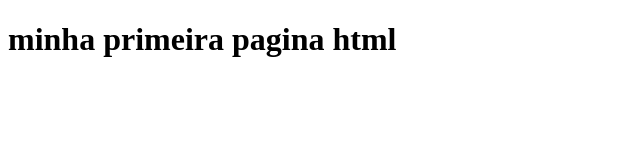
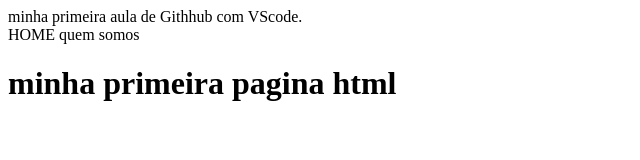
Before and after one commit to 4rtur2269/aula-1-, a plain HTML site: page index.html in a window 1280 px wide. Shown: the whole page, without its empty margins (0-640 px from the left). Drawn offline with Linux system fonts and the light colour scheme.

Commit message:
criaçâo do header

```diff
--- a/index.html
+++ b/index.html
@@ -6,6 +6,15 @@
     <title>minha primrira pagina html</title>
 </head>
 <body>
+    <header class="cabecalho"
+    <h1 class=="cabecalho__titulo">minha primeira aula de Githhub com VScode.
+        <nav class="cabecalho__menu>
+            <a href="#">HOME</a>
+            <a hreff=="#"> quem somos</a>
+        </nav>
+    </header>
+</body>
+</html>
     <h1>minha primeira pagina html</h1>
 </body>
 </html>
```
